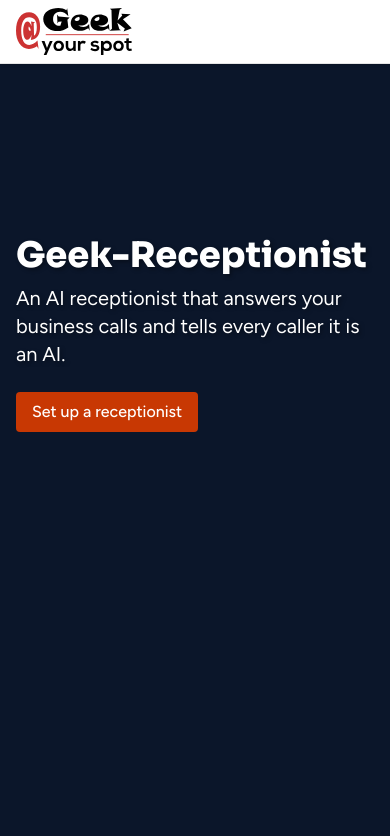
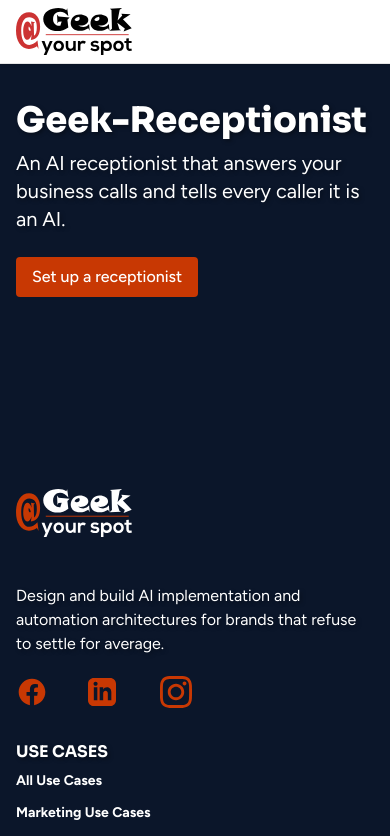
Before and after one commit to jmartinemployment/Geek-Receptionist, a Next.js app: page / in a window 390 px wide. Shown: the top 836 px of the page. Built offline with nearby package versions, Linux system fonts and the light colour scheme; no server answers.

Commit message:
Phone: the robot sits above the heading and the hero is only as tall as its content; laptop and up is unchanged

```diff
--- a/src/components/shared/shared-hero-section.tsx
+++ b/src/components/shared/shared-hero-section.tsx
@@ -6,7 +6,7 @@ type HeroSectionProps = {
   summary: string;
   /** The page's one button, under the summary: a link or a button the page makes. Left out when the page has none. */
   action?: ReactNode;
-  /** Optional, as on geekatyourspot.com's home hero: with an image the five columns beside the text show it, from a laptop screen up. */
+  /** Optional, as on geekatyourspot.com's home hero: with an image the five columns beside the text show it; on a phone it sits above the heading, small. */
   image?: string;
   imgAlt?: string;
   /** What the five columns beside the text hold when there is no image, for a page whose first screen is something to fill in. */
@@ -21,9 +21,9 @@ type HeroSectionProps = {
  */
 export default function HeroSection({ title, summary, action, image, imgAlt, children }: HeroSectionProps) {
   return (
-    <main className="min-h-screen bg-[#0B162A]">
-      <div className="container min-h-screen">
-        <div className="grid min-h-screen grid-cols-1 place-items-center gap-x-4 gap-y-8 py-10 lg:grid-cols-12">
+    <main className="bg-[#0B162A] lg:min-h-screen">
+      <div className="container lg:min-h-screen">
+        <div className="grid grid-cols-1 place-items-center gap-x-4 gap-y-8 py-10 lg:min-h-screen lg:grid-cols-12">
           <div className="w-full lg:col-span-7">
             <h1 className="font-black font-(--font-sora) text-[9vw] leading-[0.95] text-white shadow-text sm:text-6xl md:text-7xl lg:text-[4.0rem]">
               {title}
@@ -31,9 +31,9 @@ export default function HeroSection({ title, summary, action, image, imgAlt, chi
             <p className="pt-3 text-xl text-white shadow-text lg:text-2xl">{summary}</p>
             {action ? <div className="pt-6">{action}</div> : null}
           </div>
-          <div className={`${image ? "hidden lg:flex" : "flex"} w-full flex-col items-center justify-center lg:col-span-5`}>
+          <div className={`${image ? "order-first lg:order-none" : ""} flex w-full flex-col items-center justify-center lg:col-span-5`}>
             {image ? (
-              <Image src={image} width={1024} height={1024} sizes="(min-width: 1024px) 42vw, 1px" priority alt={imgAlt ?? ""} className="h-auto w-full" />
+              <Image src={image} width={1024} height={1024} sizes="(min-width: 1024px) 42vw, 16rem" priority alt={imgAlt ?? ""} className="h-auto w-full max-w-64 lg:max-w-none" />
             ) : (
               children
             )}
```
